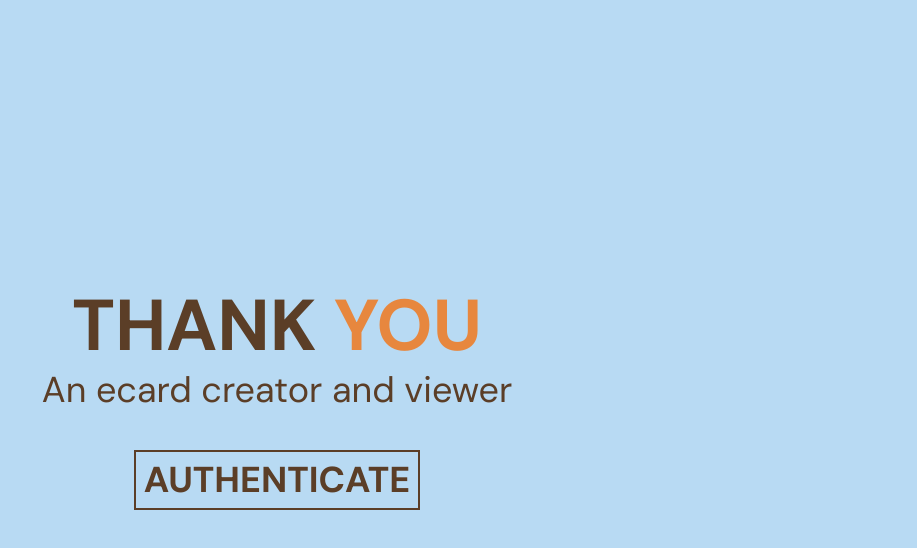
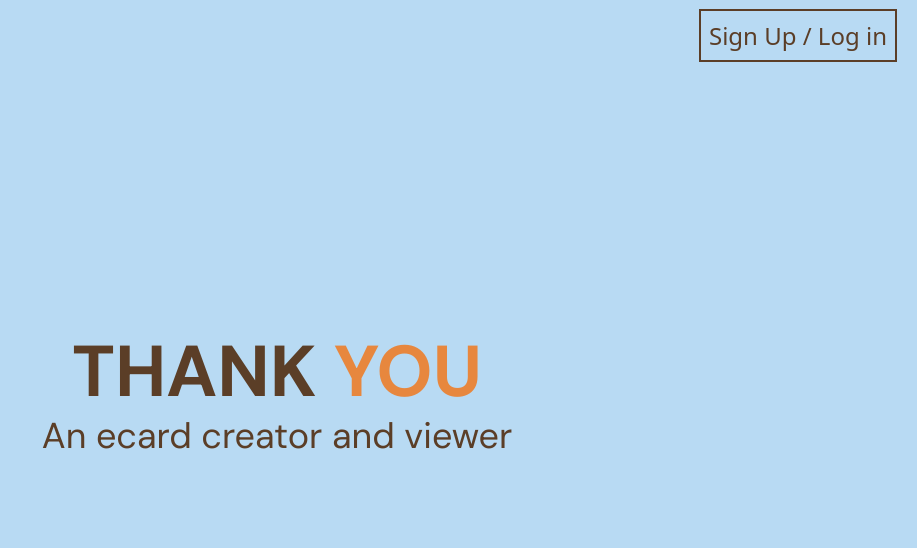
Before and after one commit to Ezzhingy/thank-you, a Next.js app: page / in a window 1280 px wide. Shown: the top 548 px of the page, without its empty margins (363-1280 px from the left). Built offline with nearby package versions, Linux system fonts and the light colour scheme; no server answers.

Commit message:
Configure firebase auth

```diff
--- a/next.config.mjs
+++ b/next.config.mjs
@@ -1,4 +1,18 @@
 /** @type {import('next').NextConfig} */
-const nextConfig = {};
+const nextConfig = {
+  async headers() {
+    return [
+      {
+        source: "/login",
+        headers: [
+          {
+            key: "Cross-Origin-Opener-Policy",
+            value: "same-origin, same-origin-allow-popups",
+          },
+        ],
+      },
+    ];
+  },
+};
 
 export default nextConfig;
--- /dev/null
+++ b/src/app/home/page.tsx
@@ -0,0 +1,17 @@
+import React from "react";
+
+import { getAuthenticatedAppForUser } from "@/firebase/getAuthenticatedAppForUser";
+import { redirect } from "next/navigation";
+
+export const dynamic = "force-dynamic";
+
+const Home: React.FC = async () => {
+  const { currentUser } = await getAuthenticatedAppForUser();
+  if (!currentUser) {
+    redirect("/");
+  }
+
+  return <>home</>;
+};
+
+export default Home;
--- a/src/app/layout.tsx
+++ b/src/app/layout.tsx
@@ -1,6 +1,9 @@
 import type { Metadata } from "next";
 import { DM_Sans } from "next/font/google";
 import "./globals.css";
+import { getAuthenticatedAppForUser } from "@/firebase/getAuthenticatedAppForUser";
+import Header from "@/components/Header";
+import { User } from "firebase/auth";
 
 export const dynamic = "force-dynamic";
 
@@ -11,14 +14,19 @@ export const metadata: Metadata = {
   description: "An ecard creator and viewer",
 };
 
-export default function RootLayout({
+export default async function RootLayout({
   children,
 }: Readonly<{
   children: React.ReactNode;
 }>) {
+  const { currentUser } = await getAuthenticatedAppForUser();
+
   return (
     <html lang="en">
-      <body className={dmSans.className}>{children}</body>
+      <body>
+        <Header initialUser={currentUser?.toJSON() as User} />
+        <main className={dmSans.className}>{children}</main>
+      </body>
     </html>
   );
 }
--- a/src/app/page.tsx
+++ b/src/app/page.tsx
@@ -3,16 +3,16 @@ export const dynamic = "force-dynamic";
 export default function Home() {
   return (
     <main>
-      <div className="flex flex-col items-center justify-center gap-10 min-h-screen">
+      <div className="flex flex-col items-center justify-center gap-10 min-h-[99vh]">
         <div className="flex flex-col gap-2 items-center">
           <h1 className="font-bold text-7xl">
             THANK <span className="text-orange">YOU</span>
           </h1>
           <h2 className="text-4xl">An ecard creator and viewer</h2>
         </div>
-        <button className="font-bold text-4xl border-2 border-brown p-2 transition-colors hover:bg-brown hover:text-lightBlue">
+        {/* <button className="font-bold text-4xl border-2 border-brown p-2 transition-colors hover:bg-brown hover:text-lightBlue">
           AUTHENTICATE
-        </button>
+        </button> */}
       </div>
     </main>
   );
--- /dev/null
+++ b/src/components/Header.tsx
@@ -0,0 +1,84 @@
+"use client";
+
+import React, { useState, useEffect, MouseEvent } from "react";
+import { signInWithGoogle, signOut, onAuthStateChanged } from "@/firebase/auth";
+import { redirect, useRouter } from "next/navigation";
+import { User } from "firebase/auth";
+
+export const useUserSession = (initialUser: User) => {
+  const [user, setUser] = useState(initialUser);
+  const router = useRouter();
+
+  useEffect(() => {
+    const unsubscribe = onAuthStateChanged((authUser) => {
+      setUser(authUser!);
+    });
+
+    return () => unsubscribe();
+  }, []);
+
+  useEffect(() => {
+    onAuthStateChanged((authUser) => {
+      if (user === undefined) return;
+
+      // refresh when user changed to ease testing
+      if (user?.email !== authUser?.email) {
+        router.refresh();
+      }
+    });
+    // eslint-disable-next-line react-hooks/exhaustive-deps
+  }, [user]);
+
+  return user;
+};
+
+interface IProps {
+  initialUser: User;
+}
+const Header: React.FC<IProps> = ({ initialUser }) => {
+  const user = useUserSession(initialUser);
+  const router = useRouter();
+
+  const handleSignOut = async (event: MouseEvent<HTMLAnchorElement>) => {
+    event.preventDefault();
+    try {
+      await signOut();
+    } catch (error) {
+      console.error(error);
+    }
+  };
+
+  const handleSignIn = async (event: MouseEvent<HTMLAnchorElement>) => {
+    event.preventDefault();
+    try {
+      await signInWithGoogle();
+      router.push("/home");
+    } catch (error) {
+      console.error(error);
+    }
+  };
+
+  return (
+    <header className="absolute right-5 top-5">
+      {user ? (
+        <a
+          href="#"
+          onClick={handleSignOut}
+          className="text-2xl border-2 border-brown p-2 transition-colors hover:bg-brown hover:text-lightBlue"
+        >
+          Sign Out
+        </a>
+      ) : (
+        <a
+          href="#"
+          onClick={handleSignIn}
+          className="text-2xl border-2 border-brown p-2 transition-colors hover:bg-brown hover:text-lightBlue"
+        >
+          Sign Up / Log in
+        </a>
+      )}
+    </header>
+  );
+};
+
+export default Header;
--- /dev/null
+++ b/src/firebase/auth.ts
@@ -0,0 +1,32 @@
+import {
+  GoogleAuthProvider,
+  signInWithPopup,
+  onAuthStateChanged as _onAuthStateChanged,
+  User,
+} from "firebase/auth";
+
+import { auth } from "@/firebase/firebase";
+
+type AuthStateChangeCallback = (user: User | null) => void;
+
+export function onAuthStateChanged(cb: AuthStateChangeCallback): () => void {
+  return _onAuthStateChanged(auth, cb);
+}
+
+export async function signInWithGoogle(): Promise<void> {
+  const provider = new GoogleAuthProvider();
+
+  try {
+    await signInWithPopup(auth, provider);
+  } catch (error) {
+    console.error("Error signing in with Google", error);
+  }
+}
+
+export async function signOut(): Promise<void> {
+  try {
+    return auth.signOut();
+  } catch (error) {
+    console.error("Error signing out with Google", error);
+  }
+}
--- /dev/null
+++ b/src/firebase/firebase.ts
@@ -0,0 +1,19 @@
+import { initializeApp, getApps } from "firebase/app";
+import { getAuth } from "firebase/auth";
+import { getFirestore } from "firebase/firestore";
+import { getStorage } from "firebase/storage";
+
+export const firebaseConfig = {
+  apiKey: process.env.NEXT_PUBLIC_FIREBASE_API_KEY,
+  authDomain: process.env.NEXT_PUBLIC_FIREBASE_AUTH_DOMAIN,
+  projectId: process.env.NEXT_PUBLIC_FIREBASE_PROJECT_ID,
+  storageBucket: process.env.NEXT_PUBLIC_FIREBASE_STORAGE_BUCKET,
+  messagingSenderId: process.env.NEXT_PUBLIC_FIREBASE_MESSAGING_SENDER_ID,
+  appId: process.env.NEXT_PUBLIC_FIREBASE_APP_ID,
+};
+
+export const firebaseApp =
+  getApps().length === 0 ? initializeApp(firebaseConfig) : getApps()[0];
+export const auth = getAuth(firebaseApp);
+export const db = getFirestore(firebaseApp);
+export const storage = getStorage(firebaseApp);
--- /dev/null
+++ b/src/firebase/getAuthenticatedAppForUser.tsx
@@ -0,0 +1,90 @@
+import { FirebaseApp, initializeApp } from "firebase/app";
+import { User, getAuth, signInWithCustomToken } from "firebase/auth";
+import {
+  auth as firebaseAuth,
+  firebaseApp,
+  firebaseConfig,
+} from "@/firebase/firebase";
+
+interface AuthenticatedAppResponse {
+  app: FirebaseApp | null;
+  currentUser: User | null;
+}
+
+export async function getAuthenticatedAppForUser(
+  session?: string | null
+): Promise<AuthenticatedAppResponse> {
+  if (typeof window !== "undefined") {
+    console.log("client: ", firebaseApp);
+    return {
+      app: firebaseApp,
+      currentUser: firebaseAuth.currentUser?.toJSON() as User,
+    };
+  }
+
+  const { initializeApp: initializeAdminApp, getApps: getAdminApps } =
+    await import("firebase-admin/app");
+  const { getAuth: getAdminAuth } = await import("firebase-admin/auth");
+  const { credential } = await import("firebase-admin");
+
+  const ADMIN_APP_NAME = "firebase-frameworks";
+  const adminApp =
+    getAdminApps().find((it) => it.name === ADMIN_APP_NAME) ||
+    initializeAdminApp(
+      {
+        credential: credential.applicationDefault(),
+      },
+      ADMIN_APP_NAME
+    );
+
+  const adminAuth = getAdminAuth(adminApp);
+  const noSessionReturn: AuthenticatedAppResponse = {
+    app: null,
+    currentUser: null,
+  };
+
+  if (!session) {
+    session = await getAppRouterSession();
+    if (!session) return noSessionReturn;
+  }
+
+  const decodedIdToken = await adminAuth.verifySessionCookie(session);
+  const app = initializeAuthenticatedApp(decodedIdToken.uid);
+  const auth = getAuth(app);
+
+  const isRevoked = !(await adminAuth
+    .verifySessionCookie(session, true)
+    .catch((e) => console.error(e.message)));
+  if (isRevoked) return noSessionReturn;
+
+  if (auth.currentUser?.uid !== decodedIdToken.uid) {
+    const customToken = await adminAuth
+      .createCustomToken(decodedIdToken.uid)
+      .catch((e) => console.error(e.message));
+
+    if (!customToken) return noSessionReturn;
+    await signInWithCustomToken(auth, customToken);
+  }
+
+  console.log("server: ", app);
+  return { app, currentUser: auth.currentUser };
+}
+
+async function getAppRouterSession(): Promise<string | undefined> {
+  // Dynamically import to prevent import errors in pages router
+  const { cookies } = await import("next/headers");
+
+  try {
+    return cookies().get("__session")?.value;
+  } catch (error) {
+    return undefined;
+  }
+}
+
+function initializeAuthenticatedApp(uid: string): FirebaseApp {
+  const random = Math.random().toString(36).split(".")[1];
+  const appName = `authenticated-context:${uid}:${random}`;
+  const app = initializeApp(firebaseConfig, appName);
+
+  return app;
+}
```
Also changed, not shown: package.json (+16 -6 lines), 2 other files (tests, documents, lock files or other folders).
